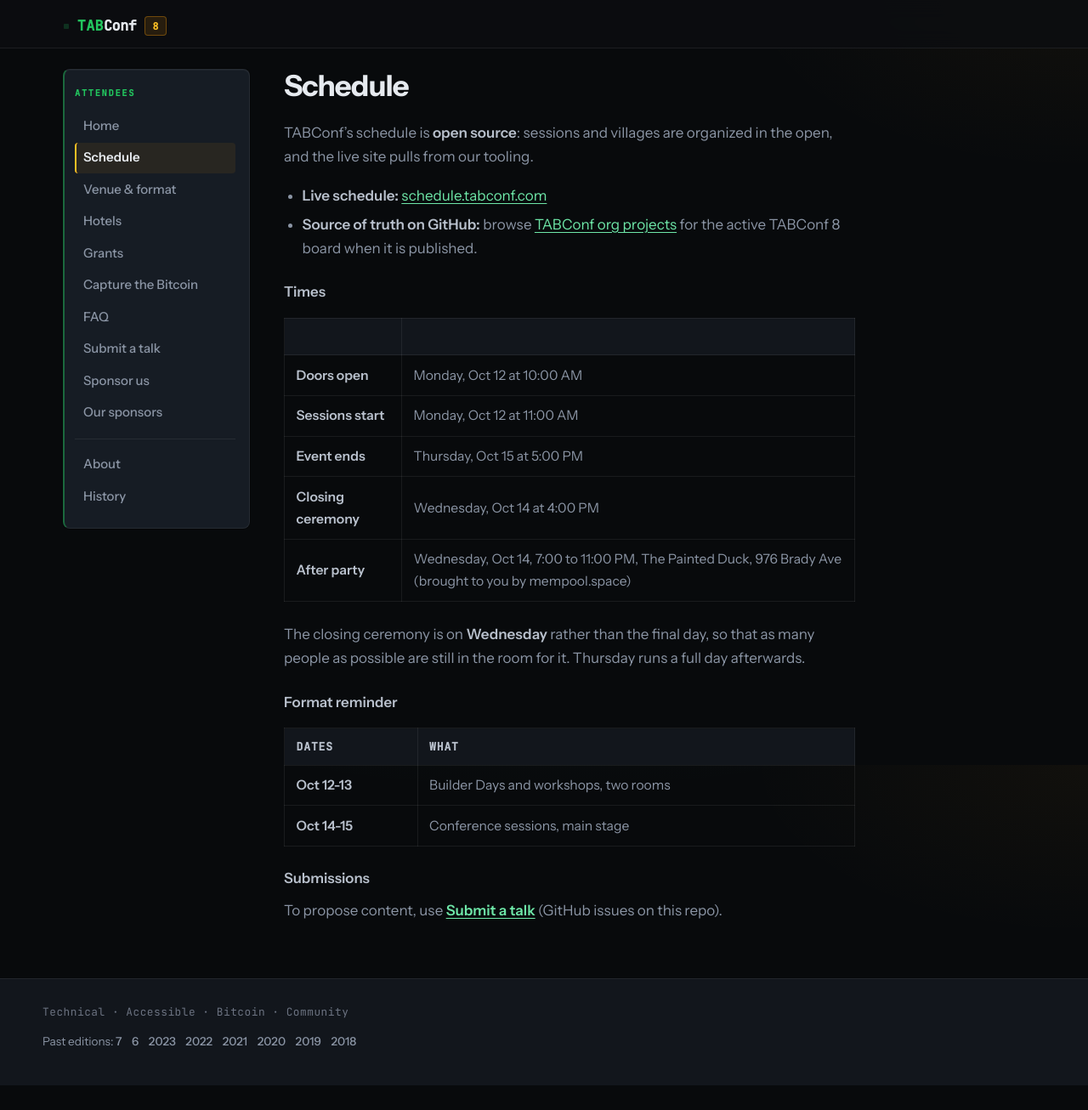
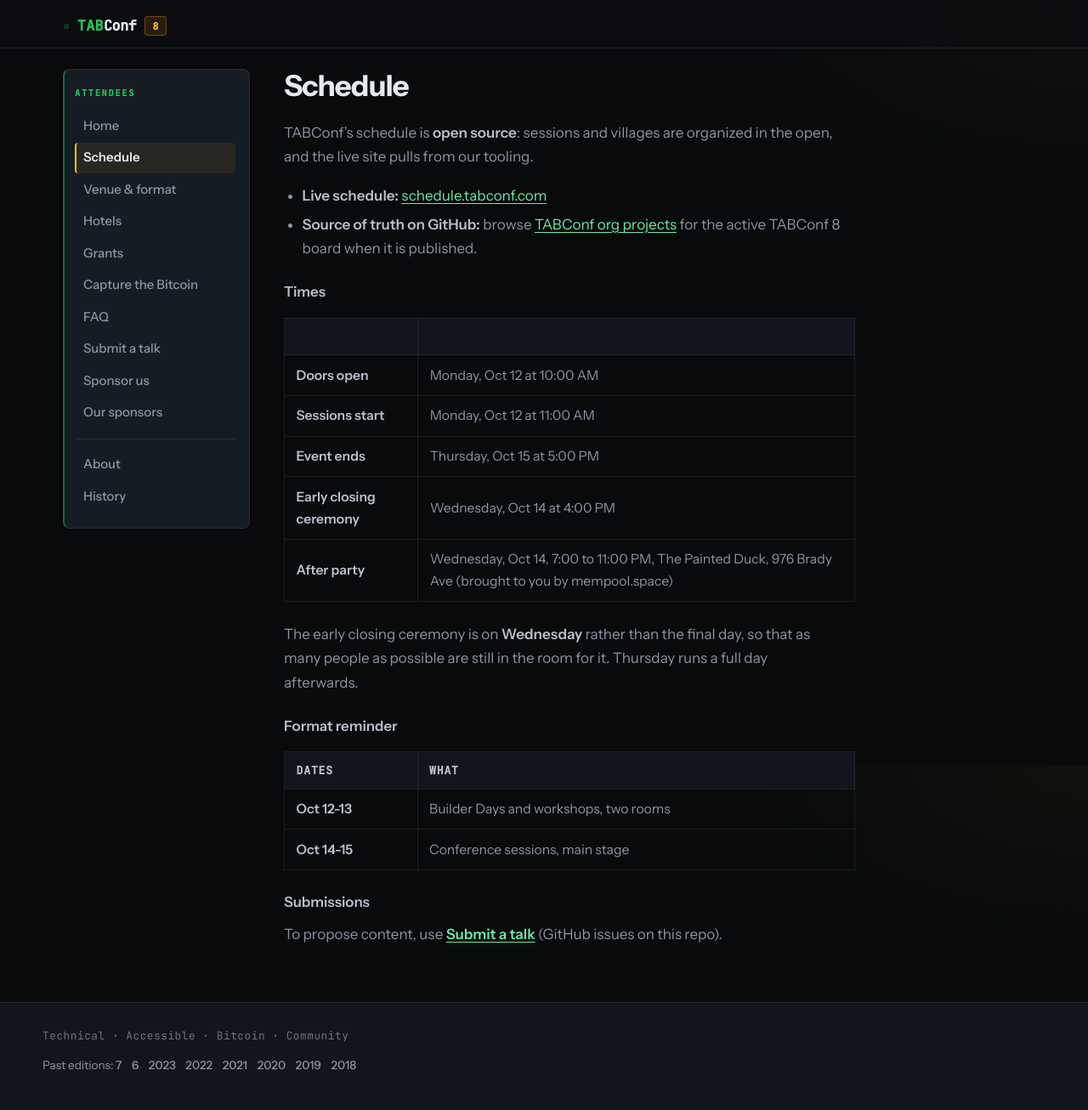
Before and after one commit to TABConf/8.tabconf.com, a Jekyll site: the page built from schedule.md, in a window 1280 px wide and 1306 px high. Shown: the whole window at 85% size. Built offline with Jekyll 4.4.1, drawn with Linux system fonts in a browser that asks for light colours.

Commit message:
Early closing ceremony

```diff
--- a/schedule.md
+++ b/schedule.md
@@ -18,10 +18,10 @@ TABConf’s schedule is **open source**: sessions and villages are organized in
 | **Doors open** | Monday, Oct 12 at 10:00 AM |
 | **Sessions start** | Monday, Oct 12 at 11:00 AM |
 | **Event ends** | Thursday, Oct 15 at 5:00 PM |
-| **Closing ceremony** | Wednesday, Oct 14 at 4:00 PM |
+| **Early closing ceremony** | Wednesday, Oct 14 at 4:00 PM |
 | **After party** | Wednesday, Oct 14, 7:00 to 11:00 PM, The Painted Duck, 976 Brady Ave (brought to you by mempool.space) |
 
-The closing ceremony is on **Wednesday** rather than the final day, so that as many people as possible are still in the room for it. Thursday runs a full day afterwards.
+The early closing ceremony is on **Wednesday** rather than the final day, so that as many people as possible are still in the room for it. Thursday runs a full day afterwards.
 
 ### Format reminder
 
```
Also changed, not shown: index.md (+1 -1 lines).
